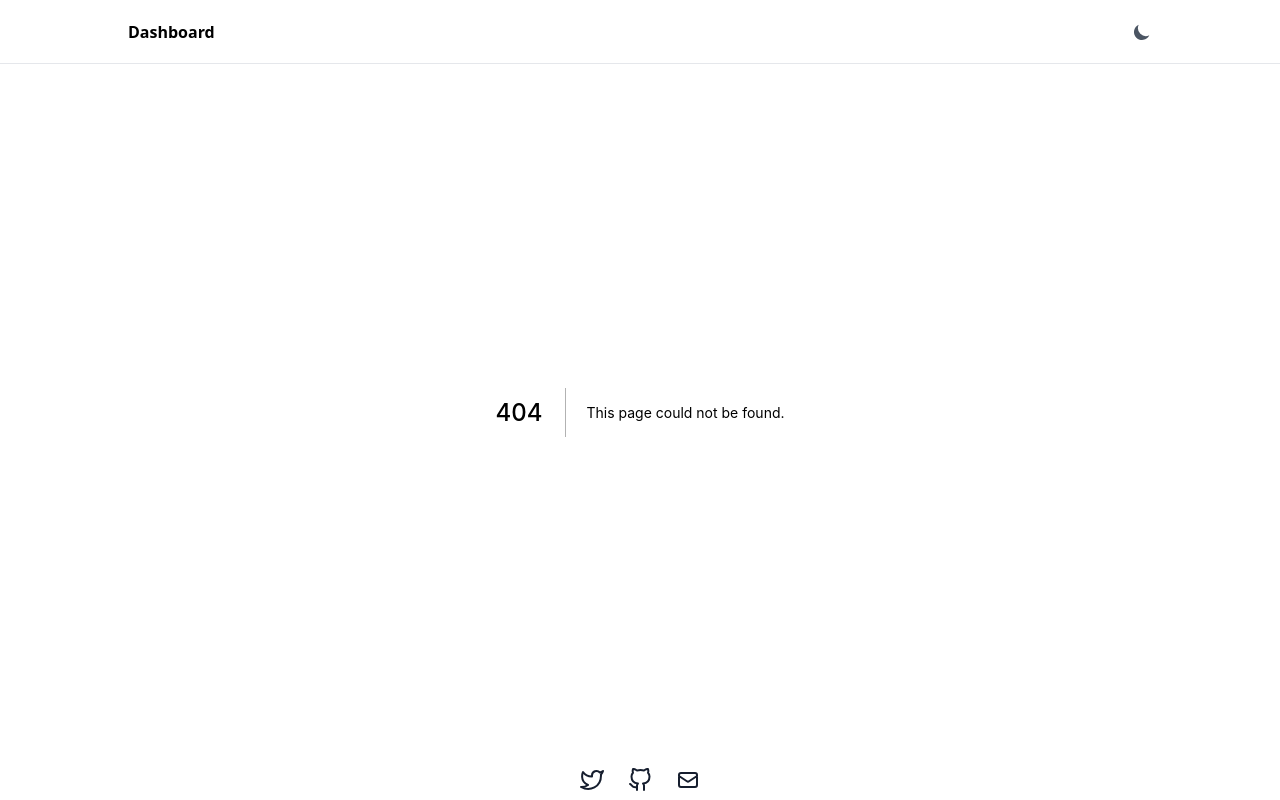
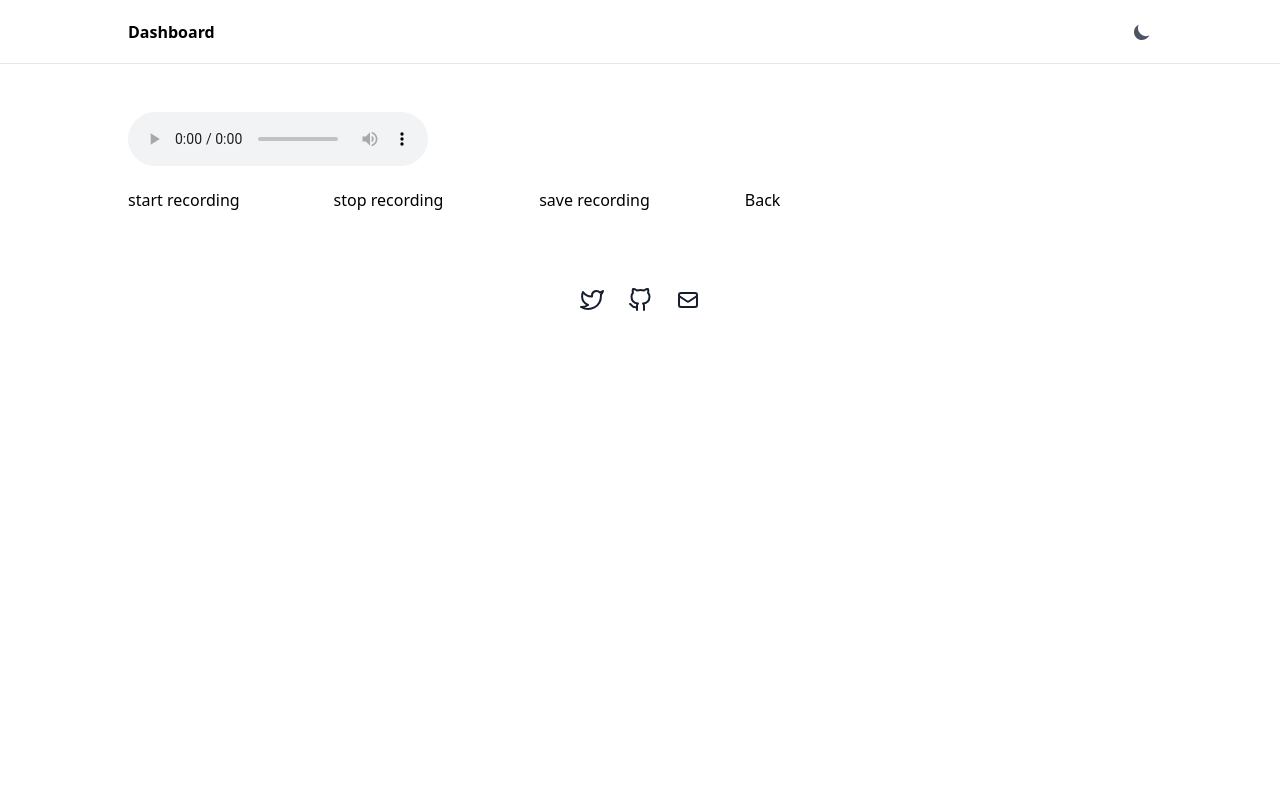
Before and after one commit to miraklasiaf/dashboard, a Next.js app: page /dashboard/uploader/audio in a window 1280 px wide. Before the commit this address had no page. Built offline with nearby package versions, Linux system fonts and the light colour scheme.

Commit message:
working version with audio

```diff
--- /dev/null
+++ b/pages/dashboard/uploader/audio.js
@@ -0,0 +1,162 @@
+import React from "react";
+import { useEffect, useState } from "react";
+import { Button, Grid, GridItem } from "@chakra-ui/react";
+import { uploadFileSimple } from "../../../services/FileuploadService";
+
+import Router from 'next/router'
+
+import {
+  AlertDialog,
+  AlertDialogBody,
+  AlertDialogFooter,
+  AlertDialogHeader,
+  AlertDialogContent,
+  AlertDialogOverlay,
+  useDisclosure,
+} from '@chakra-ui/react'
+
+
+export default function AudioCapture() {
+
+    const [audioURL, setAudioURL] = useState("");
+    const [isRecording, setIsRecording] = useState(false);
+    const [recorder, setRecorder] = useState(null);
+    const [audioBlobWav, setAudioBlobWav] = useState(null);
+    const { isOpen, onOpen, onClose } = useDisclosure()
+    const cancelRef = React.useRef()
+
+
+    useEffect(() => {
+        // Lazily obtain recorder first time we're recording.
+        if (recorder === null) {
+          if (isRecording) {
+            requestRecorder().then(setRecorder, console.error);
+          }
+          return;
+        }
+
+        // Manage recorder state.
+        if (isRecording) {
+          recorder.start();
+        } else {
+          recorder.stop();
+        }
+
+        // Obtain the audio when ready.
+        const handleData = e => {
+          setAudioURL(URL.createObjectURL(e.data));
+          // get date+time
+          const fileName = new Date().getTime() + ".wav";
+          setAudioBlobWav(new File([e.data], fileName, { type : 'audio/wav; codecs=0' }));
+        };
+
+        recorder.addEventListener("dataavailable", handleData);
+        return () => recorder.removeEventListener("dataavailable", handleData);
+      }, [recorder, isRecording]);
+
+
+    async function requestRecorder() {
+        const stream = await navigator.mediaDevices.getUserMedia({ audio: true });
+        return new MediaRecorder(stream);
+      }
+
+
+    const saveAudio = async () => {
+    try
+        {
+            const result = await uploadFileSimple(audioBlobWav);
+            console.log(result);
+            onOpen();
+        }
+            catch (error) {
+            console.log(error);
+        }
+    };
+
+
+    const startRecording = () => {
+        setIsRecording(true);
+    };
+
+    const stopRecording = () => {
+        setIsRecording(false);
+    };
+
+    const GoToMedia = () => {
+        onClose();
+        Router.push('/dashboard/uploader');
+      }
+
+    const TakeAnotherAudio = () => {
+        setAudioURL("");
+        onClose();
+    }
+
+    const backToMedia = () => {
+        onClose();
+        Router.push('/dashboard/uploader');
+    }
+
+  return (
+    <div>
+
+      <audio src={audioURL} controls />
+
+        <Grid templateColumns='repeat(5, 1fr)' gap={1} mt='5' mb='5' >
+            <GridItem>
+                <Button onClick={startRecording} disabled={isRecording}>
+                    start recording
+                </Button>
+            </GridItem>
+            <GridItem>
+                <Button onClick={stopRecording} disabled={!isRecording}>
+                    stop recording
+                </Button>
+            </GridItem>
+            <GridItem>
+                <Button onClick={saveAudio} disabled={!audioURL}>
+                    save recording
+                </Button>
+            </GridItem>
+            <GridItem>
+                <Button onClick={backToMedia}>
+                    Back
+                </Button>
+            </GridItem>
+          </Grid>
+
+
+        <AlertDialog
+            isOpen={isOpen}
+            leastDestructiveRef={cancelRef}
+            onClose={onClose}
+        >
+        <AlertDialogOverlay>
+            <AlertDialogContent>
+                <AlertDialogHeader fontSize='lg' fontWeight='bold'>
+                Audio Saved!
+                </AlertDialogHeader>
+
+                <AlertDialogBody>
+                You will now see the audio in your files...
+                </AlertDialogBody>
+
+                <AlertDialogFooter>
+                <Button onClick={GoToMedia}>
+                    Go to media
+                </Button>
+                <Button colorScheme='red' onClick={TakeAnotherAudio} ml={3}>
+                    Take another audio sample
+                </Button>
+                </AlertDialogFooter>
+            </AlertDialogContent>
+            </AlertDialogOverlay>
+        </AlertDialog>
+
+
+
+
+    </div>
+  );
+
+}
```
Also changed, not shown: pages/dashboard/uploader.js (+11 -6 lines), pages/dashboard/uploader/camera.js (+12 -8 lines).
